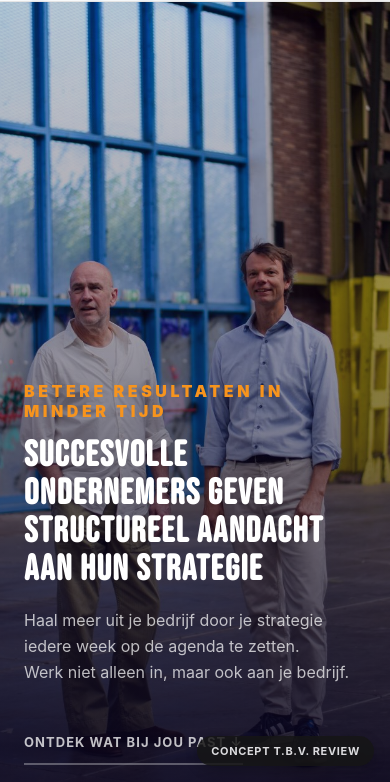
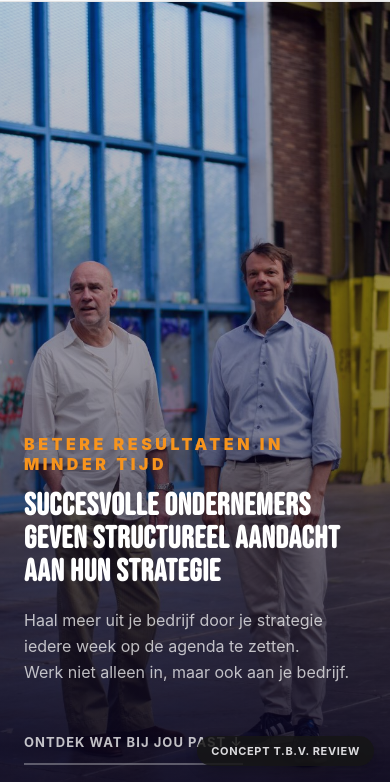
Before and after one commit to Ian2011TS/Test_nieuwe-website, a plain HTML site: page index.html in a window 390 px wide. Shown: the part 62-844 px from the top of the page. Drawn offline with Linux system fonts and the light colour scheme; a script that the page names is missing.

Commit message:
Add files via upload

```diff
--- a/index.html
+++ b/index.html
@@ -410,6 +410,8 @@ footer { background: var(--purple); padding: 48px var(--pad) 32px; }
   .voor-wie-item:first-child { border-right: none; border-bottom: 1px solid var(--rule); }
   .dienst { grid-template-columns: 48px 1fr; }
   .hero-photo img { object-position: center 20%; }
+  .hero-title { font-size: clamp(28px, 8vw, 38px); letter-spacing: 0.02em; }
+  .hero-line { display: inline; }
   .footer-logo-img { width: 100%; max-width: 240px; height: auto; margin-top: 0; }
   .footer-bottom { flex-direction: column; align-items: flex-start; gap: 16px; }
   .footer-legal { flex-direction: column; gap: 10px; align-items: flex-start; }
@@ -488,7 +490,7 @@ Cal.ns["kennismakingsgesprek"]("ui", {
   <div class="hero-overlay"></div>
   <div class="hero-content">
     <div class="hero-eyebrow">Betere resultaten in minder tijd</div>
-    <h1 class="hero-title"><span class="hero-line">Succesvolle ondernemers geven</span><span class="hero-line">structureel aandacht aan hun strategie</span></h1>
+    <h1 class="hero-title"><span class="hero-line">Succesvolle ondernemers geven</span> <span class="hero-line">structureel aandacht aan hun strategie</span></h1>
     <p class="hero-sub" style="max-width:820px;">Haal meer uit je bedrijf door je strategie iedere week op de agenda te zetten.<br>Werk niet alleen in, maar ook aan je bedrijf.</p>
     <div class="hero-actions">
       <a class="btn-ghost" href="#keuze">Ontdek wat bij jou past ↓</a>
```
Also changed, not shown: groeiloods.html (+1 -1 lines).
